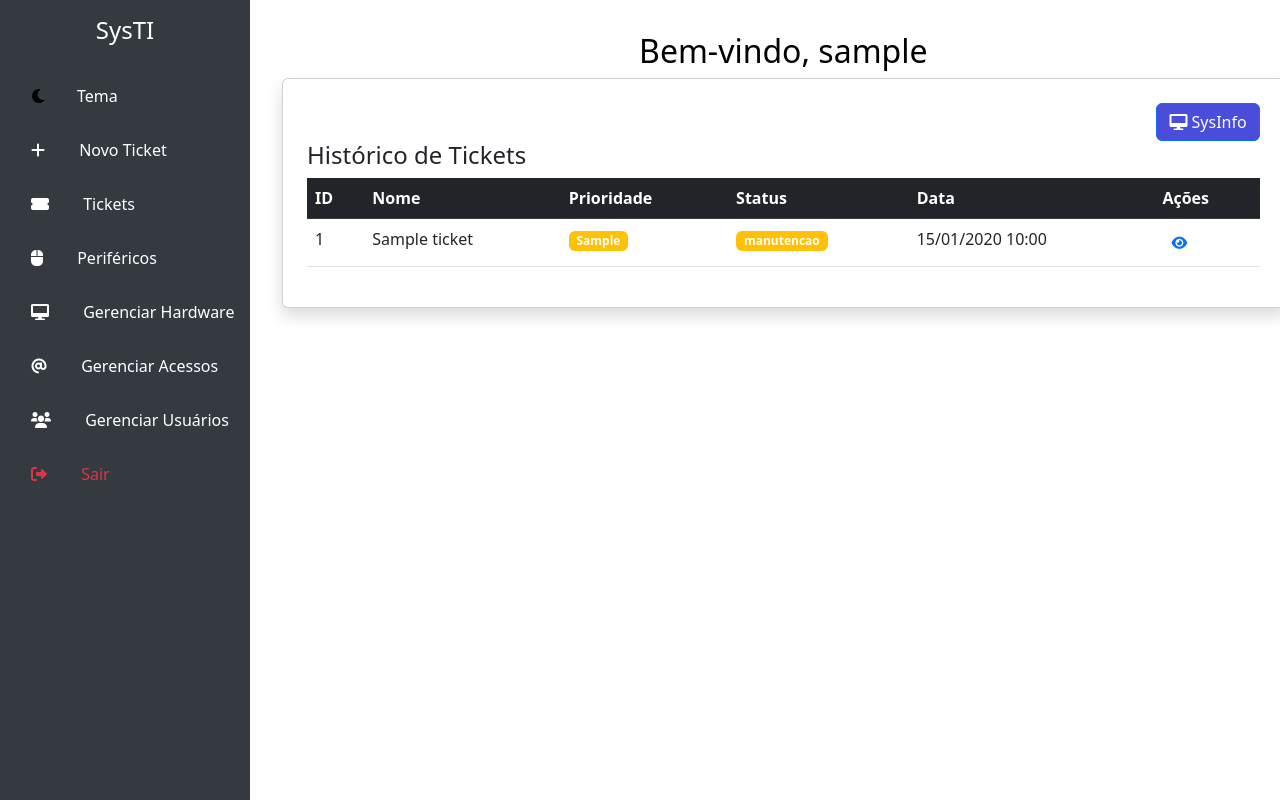
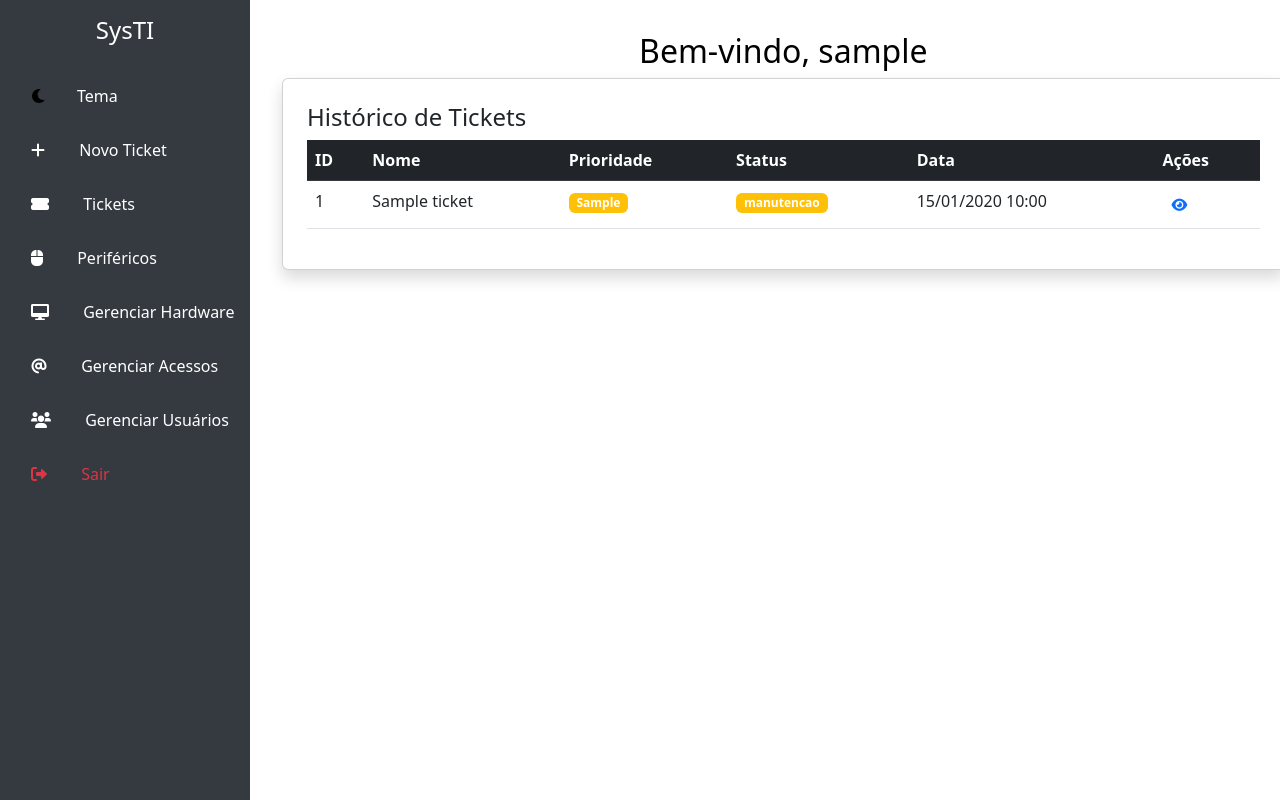
Before and after one commit to Lucashhii/SysV2, a Flask app: page /dashboard in a window 1280 px wide. Run offline with Flask 3, Linux system fonts and the light colour scheme; a user stored in the database is signed in; tables that the repository leaves empty hold one stand-in row (values such as "Sample post").

Commit message:
Update dashboard.html

```diff
--- a/templates/dashboard.html
+++ b/templates/dashboard.html
@@ -118,14 +118,6 @@
 
         <div class="card shadow p-4">
           <div class="flex-grow-1"></div>
-
-
-          <div class="d-flex justify-content-end mb-0">
-            <a href="{{ url_for('sysinfo.sysinfo') }}"
-               class="btn btn-primary">
-              <i class="fas fa-desktop"></i> SysInfo
-            </a>
-          </div>
           <h4>Histórico de Tickets</h4>
           <table class="table table-hover">
             <thead class="table-dark">
```
